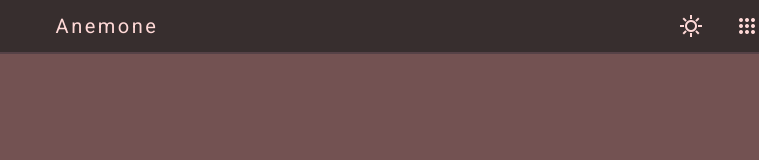
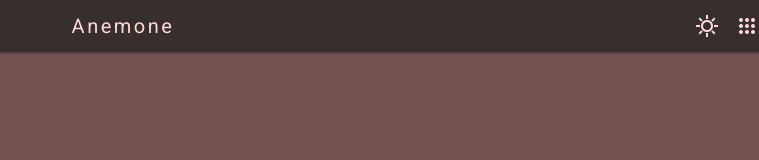
Before and after one commit to aneflame/anemone, a plain HTML site: page src/pages/index.html in a window 1280 px wide. Shown: the full height of the page, 505-1264 px from the left. Drawn offline with nearby package versions, Linux system fonts and the light colour scheme.

Commit message:
fixed icons position

```diff
--- a/src/css/style.css
+++ b/src/css/style.css
@@ -17,7 +17,8 @@ body {
     display: flex;
     float: left;
     color: #FFD9D7;
-    text-align: center;
+    justify-content: center;
+    align-items: center;
     padding: 14px 16px;
     text-decoration: none;
     font-size: 20px;
@@ -26,6 +27,14 @@ body {
 
 .topnav-right {
     float: right;
+}
+
+.topnav a.iconWeather {
+    padding: 14px 0px;
+}
+
+.topnav a.iconMusic {
+    padding: 14px 0px 0px 19px;
 }
 
 .material-symbols-outlined {
--- a/src/pages/index.html
+++ b/src/pages/index.html
@@ -16,8 +16,8 @@
     <a><span class="material-symbols-outlined">filter_vintage</span></a>
     <a class="active" href="index.html">Anemone</a>
     <div class="topnav-right">
-        <a><span class="material-symbols-outlined">clear_day</span></a>
-        <a id="musicIcon" style="display: none;">
+        <a class="iconWeather"><span class="material-symbols-outlined">clear_day</span></a>
+        <a class="iconMusic" id="musicIcon" style="display: none;">
             <span class="material-symbols-outlined">music_note</span>
         </a>
         <a><span class="material-symbols-outlined">apps</span></a>
```
